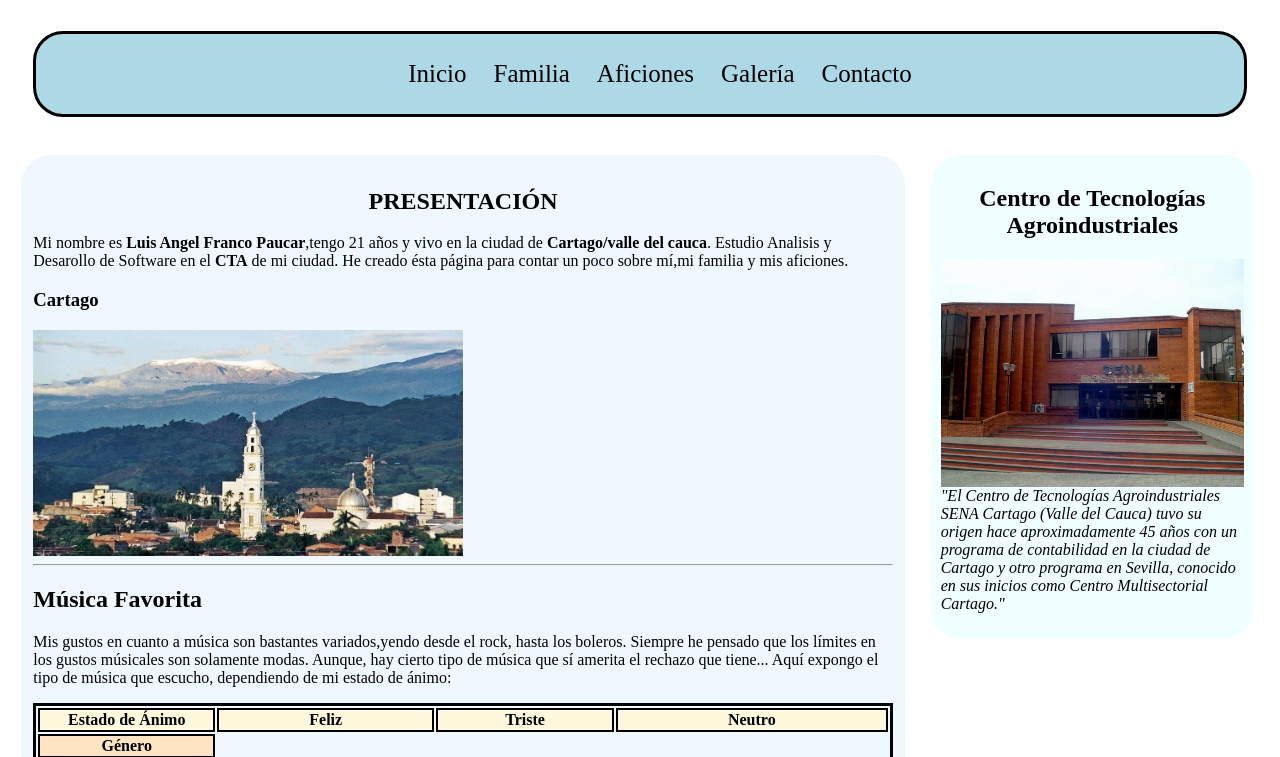
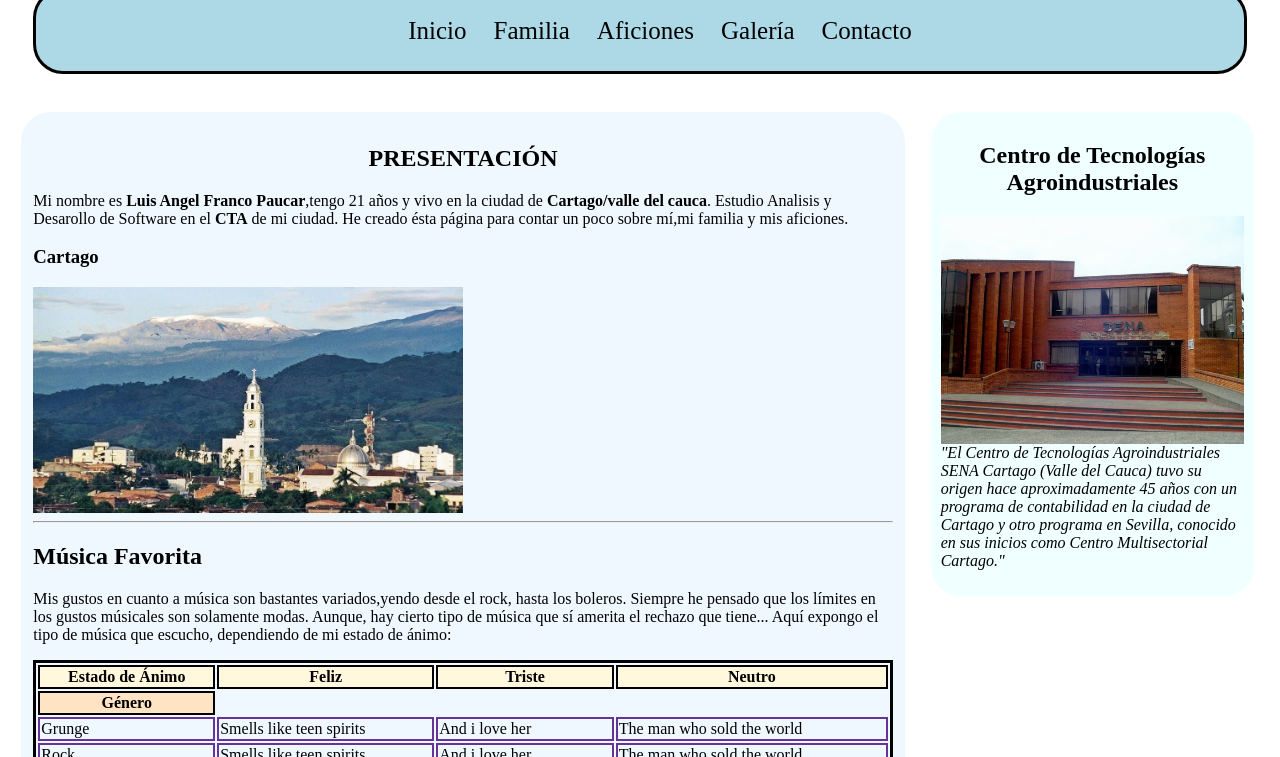
Before and after one commit to noobfranco09/nooobfranco09, a plain HTML site: page index.html in a window 1280 px wide. Shown: the part 83-840 px from the top of the page. Drawn offline with Linux system fonts and the light colour scheme.

Commit message:
Update estilo.css

```diff
--- a/assets/css/estilo.css
+++ b/assets/css/estilo.css
@@ -29,8 +29,8 @@ body {
   background-attachment: fixed;
   background-size: cover;
   background-repeat: no-repeat;
-  display: flex;
-  flex-direction: column;
+  /*display: flex;
+  flex-direction: column;*/
   min-height: 100vh;
 }
 
```
